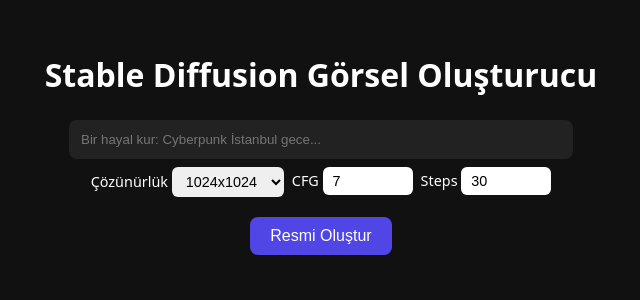
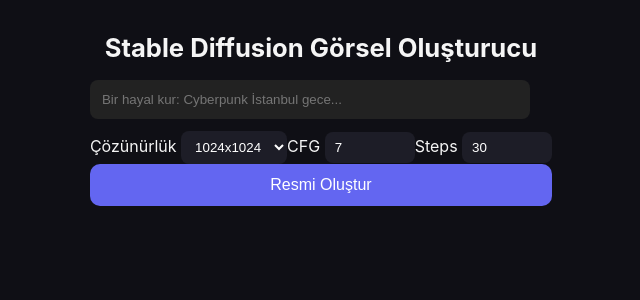
Before and after one commit to Yasin4161/Stable, a React (Vite) app: page / in a window 1280 px wide. Shown: the top 300 px of the page, without its empty margins (319-959 px from the left). Built offline with nearby package versions, Linux system fonts and the light colour scheme.

Commit message:
Update index.css

```diff
--- a/src/index.css
+++ b/src/index.css
@@ -1,48 +1,89 @@
+/* Koyu arka plan + merkezlenmiş kart */
 body {
-  font-family: system-ui, Roboto, "Helvetica Neue", sans-serif;
-  background: #111;
-  color: #fff;
   margin: 0;
-  padding: 2rem 1rem 4rem;
+  font-family: Inter, system-ui, sans-serif;
+  background: #0f0f15;
+  display: flex;
+  justify-content: center;
+  min-height: 100vh;
+  padding: 2rem 1rem;
+  color: #f5f5f5;
+}
+
+#app-card {
+  width: 100%;
+  max-width: 640px;
+  background: rgba(255, 255, 255, 0.04);
+  box-shadow: 0 8px 24px rgba(0, 0, 0, 0.4);
+  border: 1px solid rgba(255, 255, 255, 0.08);
+  border-radius: 18px;
+  backdrop-filter: blur(12px);
+  padding: 2rem 1.5rem 3rem;
+}
+
+h1 {
+  font-size: 1.6rem;
+  margin-top: 0;
   text-align: center;
 }
 
-h1 { margin-bottom: 1.5rem; }
+input[type="text"] {
+  width: 100%;
+  padding: 12px 14px;
+  margin-bottom: 12px;
+  border: none;
+  border-radius: 10px;
+  background: #1d1d27;
+  color: #fff;
+}
 
-.control {
+.control-row {
   display: flex;
-  gap: .5rem;
-  justify-content: center;
   flex-wrap: wrap;
-  margin: 8px 0;
+  gap: 0.75rem;
+  margin-bottom: 1rem;
 }
-.control label {
-  font-size: .9rem;
+
+.control-row label {
+  display: flex;
+  flex-direction: column;
+  font-size: 0.85rem;
 }
-.control select,
-.control input[type="number"],
-.control input[type="range"] {
-  padding: 6px 10px;
-  border-radius: 6px;
+
+select,
+input[type="number"] {
+  padding: 8px 10px;
+  border-radius: 8px;
   border: none;
-  font-size: .9rem;
+  background: #1d1d27;
+  color: #fff;
 }
+
 button {
-  margin-top: 12px;
-  padding: 10px 20px;
+  width: 100%;
+  padding: 12px 18px;
+  border: none;
+  border-radius: 10px;
+  background: #6366f1;
+  color: #fff;
   font-size: 1rem;
-  background: #4f46e5;
-  color: #fff;
-  border: none;
-  border-radius: 8px;
   cursor: pointer;
+  transition: transform 0.15s;
 }
-button:disabled { opacity: .6; cursor: not-allowed; }
 
-img {
-  max-width: 95%;
-  margin-top: 24px;
-  border-radius: 10px;
-  box-shadow: 0 0 12px rgba(0,0,0,.4);
+button:disabled {
+  opacity: 0.6;
+  cursor: not-allowed;
 }
-.error { color: #f87171; margin-top: 12px; }
+
+button:hover:not(:disabled) { transform: translateY(-2px); }
+
+#error { color: #f97373; margin-top: 12px; text-align: center; }
+
+/* Görsel listesi */
+#gallery img {
+  width: 100%;
+  margin-top: 20px;
+  border-radius: 12px;
+  box-shadow: 0 0 14px rgba(0,0,0,.6);
+}
```
